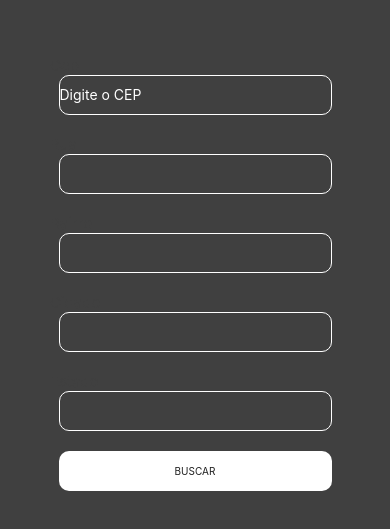
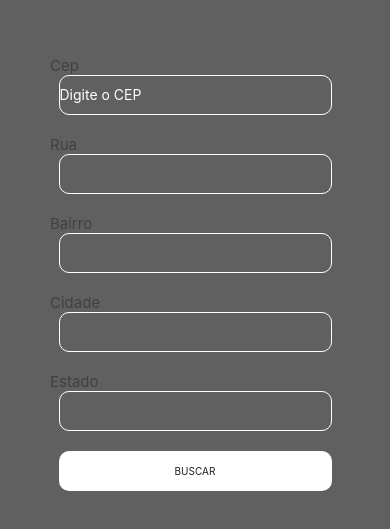
Before and after one commit to Danrhy/BuscaCep, a React Native app: screen / in a window 390 px wide. Shown: the part 159-688 px from the top of the page. Built offline with nearby package versions, Linux system fonts and the light colour scheme.

Commit message:
Update container.js

```diff
--- a/components/container.js
+++ b/components/container.js
@@ -18,7 +18,7 @@
     flex:1,
 justifyContent:"center",
 alignItems:"center",
-backgroundColor:"#404040",
+backgroundColor:"#606060",
 
 
 
```
